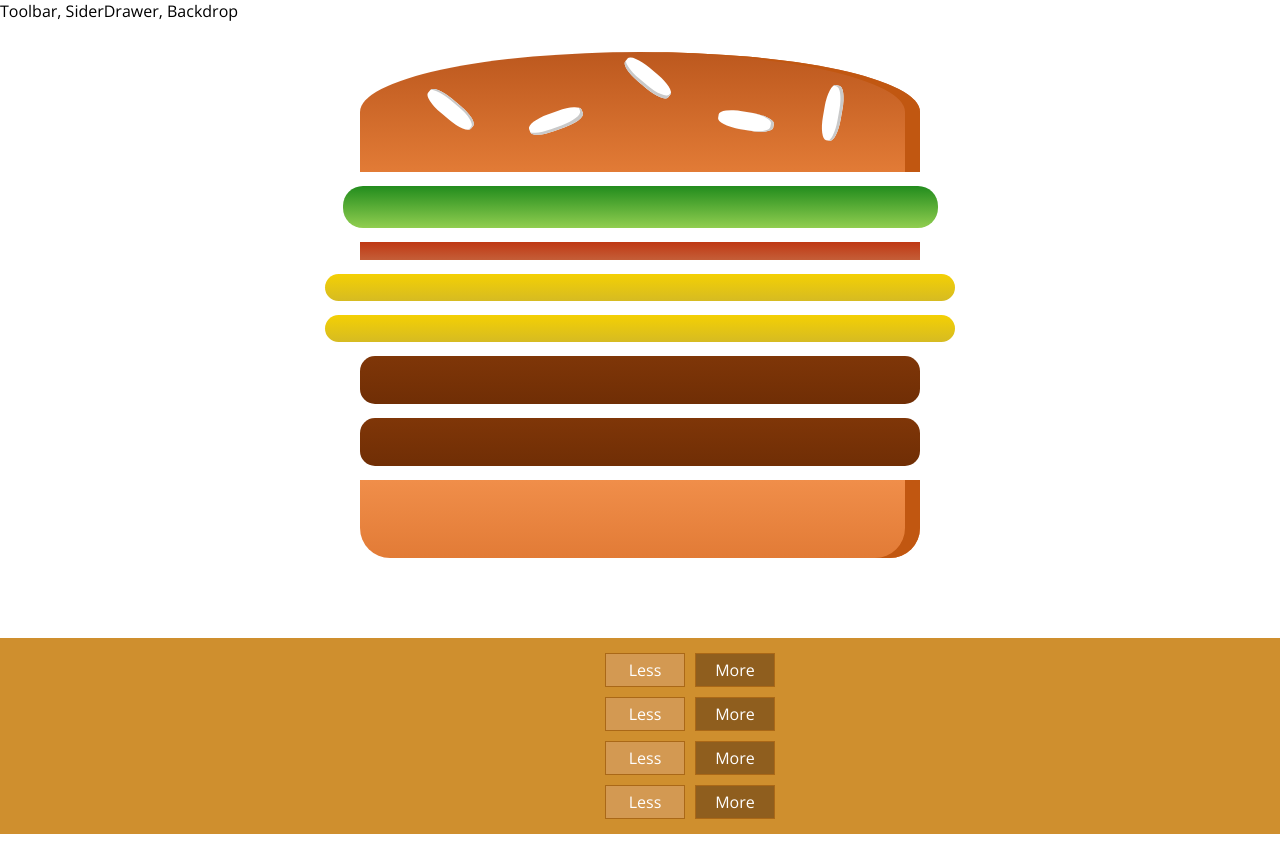
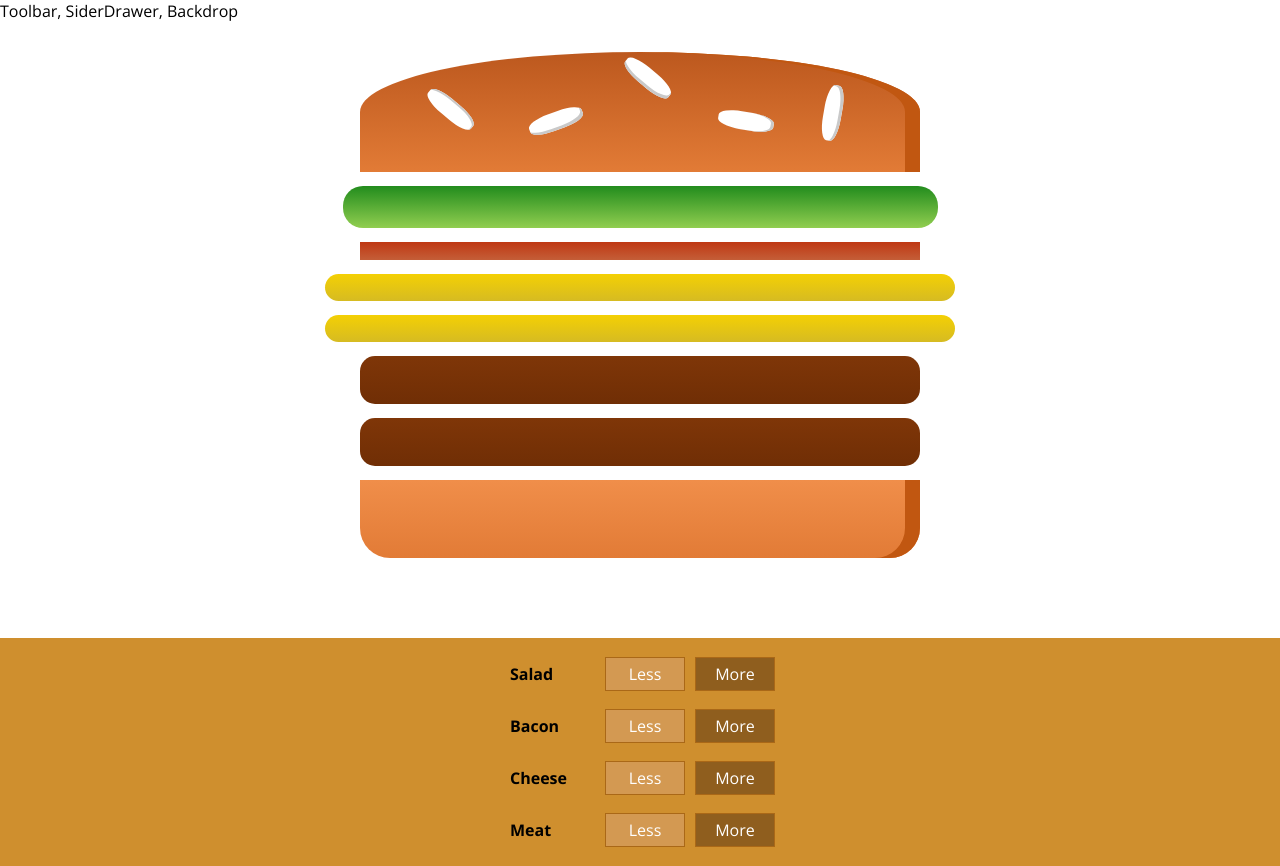
Before and after one commit to A-Wei/react-burger-builder, a React app: page / in a window 1280 px wide. Before the commit the page ends 834 px from the top, so only its background shows below. Built offline with nearby package versions, Linux system fonts and the light colour scheme.

Commit message:
Remove ingredients safely

```diff
--- a/src/components/Burger/BuildControls/BuildControl/BuildControl.js
+++ b/src/components/Burger/BuildControls/BuildControl/BuildControl.js
@@ -4,8 +4,13 @@
 const buildControl = (props) => (
     <div className={classes.BuildControl}>
         <div className={classes.Label}>{props.label}</div>
-        <button className={classes.Less}>Less</button>
-        <button className={classes.More} onClick={props.added}>More</button>
+        <button
+            className={classes.Less}
+            onClick={props.removed}
+            disabled={props.disabled}>Less</button>
+        <button
+            className={classes.More}
+            onClick={props.added}>More</button>
     </div>
 );
 
--- a/src/components/Burger/BuildControls/BuildControls.js
+++ b/src/components/Burger/BuildControls/BuildControls.js
@@ -15,8 +15,10 @@
         {controls.map(ctrl => (
             <BuildControl
                 key={ctrl.label}
-                abel={ctrl.label}
-                added={() => props.ingredientAdded(ctrl.type)} />
+                label={ctrl.label}
+                added={() => props.ingredientAdded(ctrl.type)}
+                removed={() => props.ingredientRemoved(ctrl.type)}
+                disabled={props.disabled[ctrl.type]} />
         ))}
     </div>
 );
--- a/src/containers/BurgerBuilder/BurgerBuilder.js
+++ b/src/containers/BurgerBuilder/BurgerBuilder.js
@@ -24,7 +24,7 @@
 
     addIngredientHandler = (type) => {
         const oldCount = this.state.ingredients[type];
-        const updatedCount = oldCount +1;
+        const updatedCount = oldCount + 1;
         const updatedIngredients = {
             ...this.state.ingredients
         };
@@ -35,13 +35,38 @@
         this.setState({totalPrice: newPrice, ingredients: updatedIngredients});
     }
 
+    removeIngredientHandler = (type) => {
+        const oldCount = this.state.ingredients[type];
+        if (oldCount <= 0) {
+            return;
+        }
+        const updatedCount = oldCount - 1;
+        const updatedIngredients = {
+            ...this.state.ingredients
+        };
+        updatedIngredients[type] = updatedCount;
+        const priceAddition = INGREDIENT_PRICES[type];
+        const oldPrice = this.state.totalPrice;
+        const newPrice = oldPrice - priceAddition;
+        this.setState({totalPrice: newPrice, ingredients: updatedIngredients});
+    }
 
     render () {
+        const disableInfo = {
+            ...this.state.ingredients
+        };
+
+        for (let key in disableInfo) {
+            disableInfo[key] = disableInfo[key] <= 0
+        };
+
         return (
             <Aux>
                 <Burger ingredients={this.state.ingredients} />
                 <BuildControls
-                    ingredientAdded={this.addIngredientHandler} />
+                    ingredientAdded={this.addIngredientHandler}
+                    ingredientRemoved={this.removeIngredientHandler}
+                    disabled={disableInfo}/>
             </Aux>
         );
     }
```
